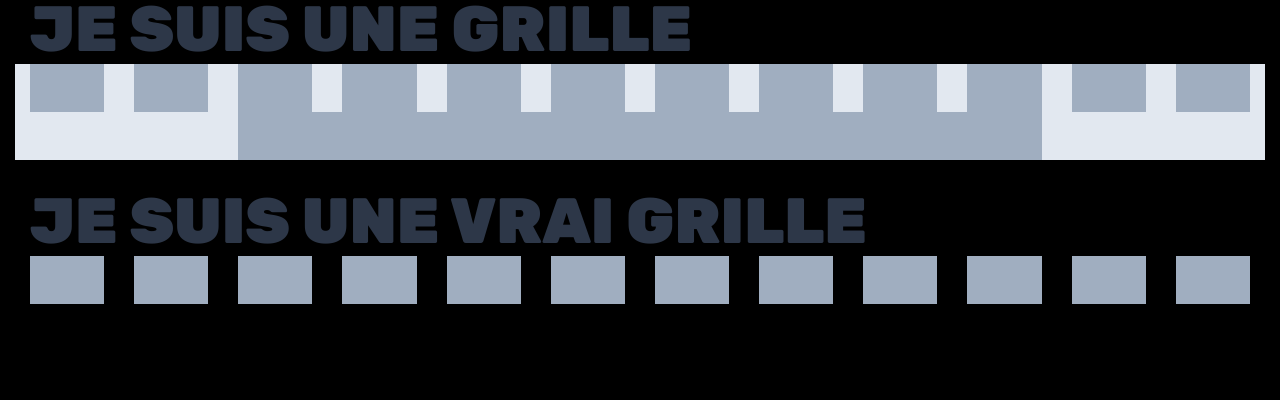
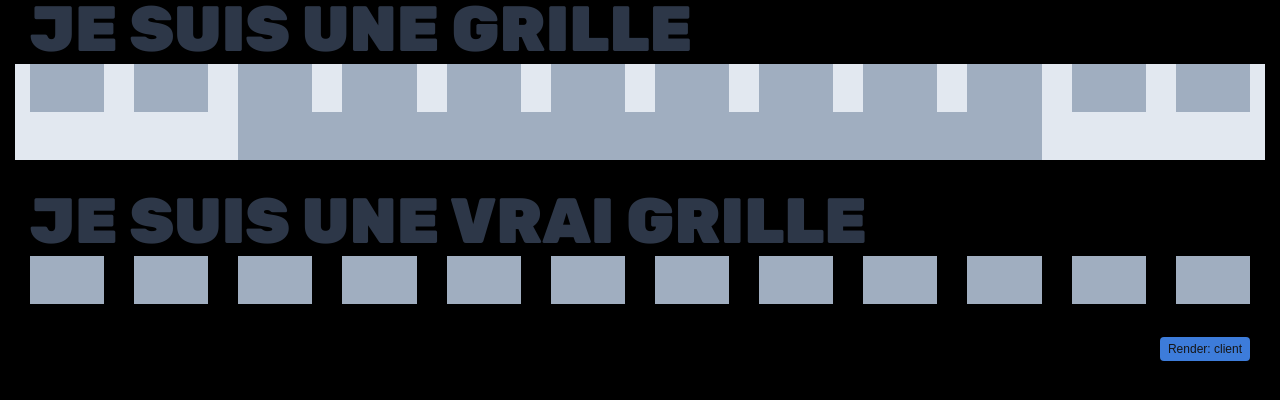
Before and after one commit to botmaster/pascal-achard.me, a Nuxt app: page /Grid in a window 1280 px wide. Shown: the top 400 px of the page. Built offline with nearby package versions, Linux system fonts and the light colour scheme.

Commit message:
Add Render component

```diff
--- a/components/FooterComponent.vue
+++ b/components/FooterComponent.vue
@@ -4,6 +4,7 @@
         class="footer-component bg-black text-white py-8"
     >
         <div class="container mx-auto px-container md:px-container-md">
+            <div class="flex justify-between">
                 <div class="flex">
                     <a
                         data-scroll
@@ -132,6 +133,8 @@
                         </div>
                     </a>
                 </div>
+                <nuxt-renderer :ssr="$store.state.ssr"></nuxt-renderer>
+            </div>
         </div>
     </footer>
 </template>
@@ -143,8 +146,14 @@
  * Date: 2019-07-17
  * Time: 16:56
  */
+
+import NuxtRenderer from "@/components/NuxtRenderer.vue";
+
 export default {
-    name: "FooterComponent"
+    name: "FooterComponent",
+    components: {
+        NuxtRenderer
+    }
 };
 </script>
 
--- /dev/null
+++ b/components/NuxtRenderer.vue
@@ -0,0 +1,41 @@
+<template>
+    <div>
+        <span
+            class="badge"
+            :class="{ 'badge--success': ssr, 'badge--primary': !ssr }"
+            >Render: {{ ssr ? "server" : "client" }}
+        </span>
+    </div>
+</template>
+
+<script>
+export default {
+    props: {
+        ssr: {
+            type: Boolean,
+            default: false
+        }
+    }
+};
+</script>
+
+<style lang="scss" scoped>
+.badge {
+    padding: 0.3rem 0.5rem;
+
+    font-family: sans-serif;
+    font-size: 12px;
+    color: rgb(22, 22, 22);
+
+    background-color: gray;
+    border-radius: 4px;
+
+    &--primary {
+        background-color: rgb(61, 124, 218);
+    }
+
+    &--success {
+        background-color: rgb(89, 172, 56);
+    }
+}
+</style>
--- /dev/null
+++ b/store/index.js
@@ -0,0 +1,13 @@
+export const state = () => ({
+    ssr: null
+});
+
+export const getters = {};
+
+export const mutations = {
+    SET_RENDERER: (state, value) => {
+        state.ssr = value;
+    }
+};
+
+export const actions = {};
```
Lines whose indentation alone changed are shown as unchanged.
